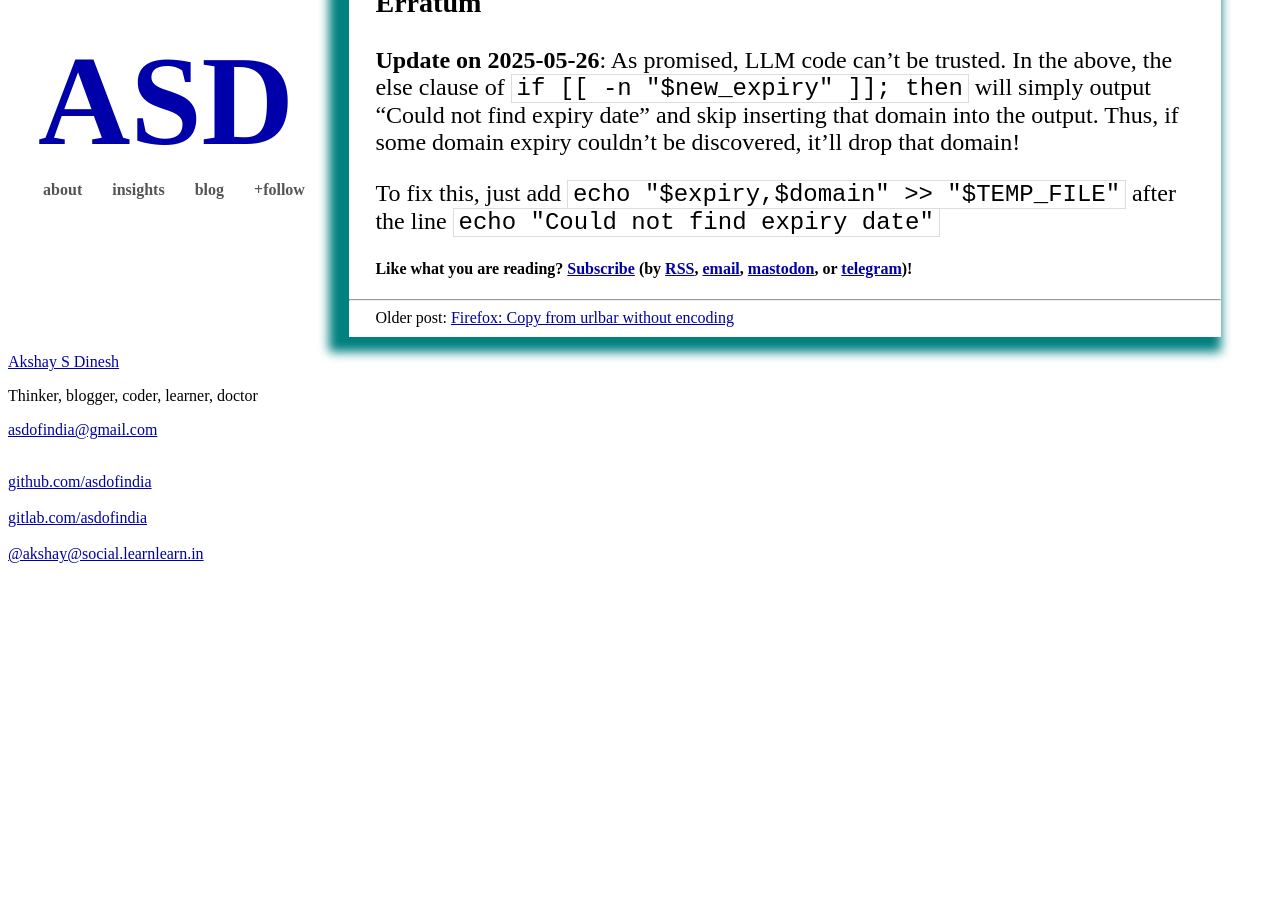
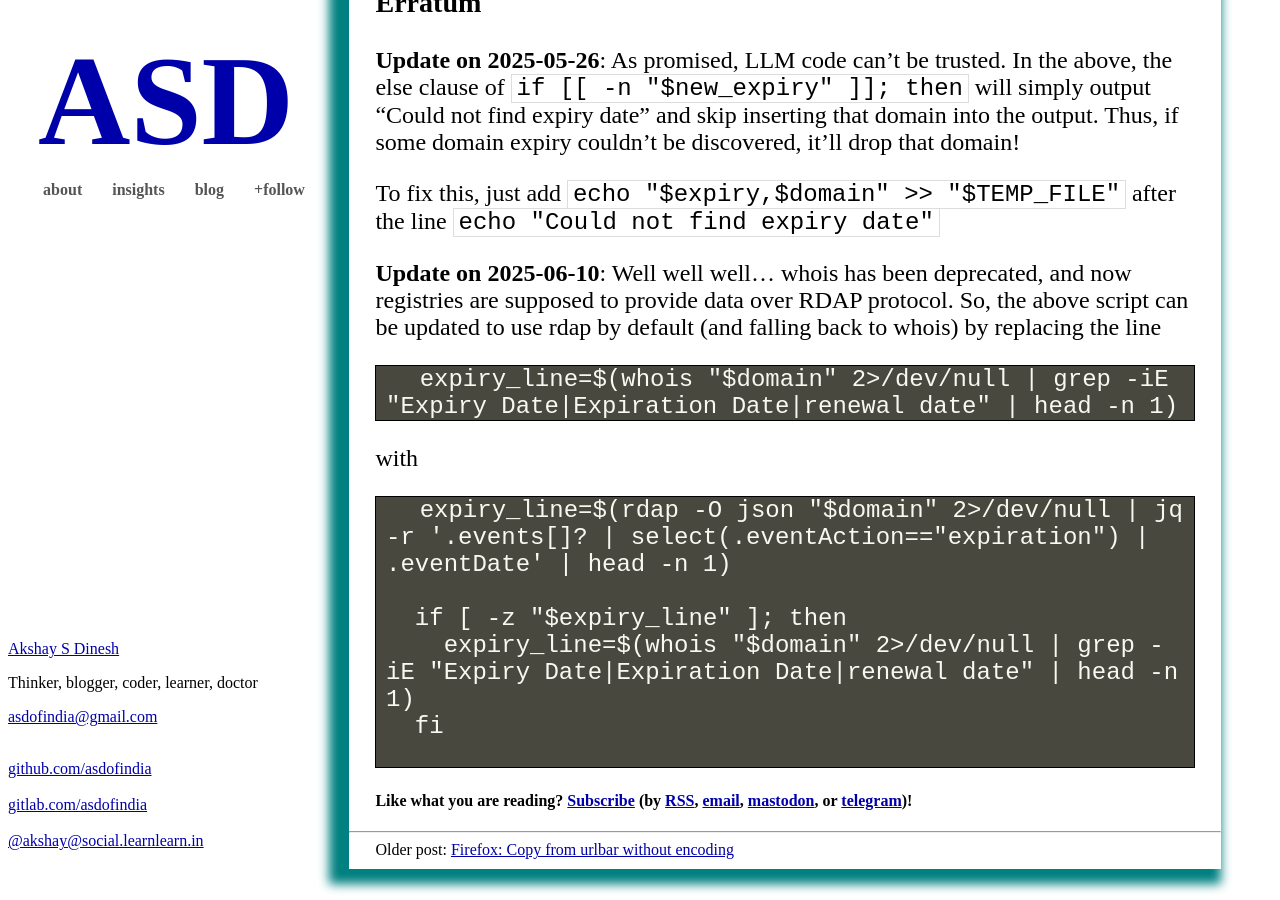
Before and after one commit to asdofindia/asdofindia.github.io, a Jekyll site: the page built from _posts/2025-05-20-domain-expiry-check-script.md, in a window 1280 px wide and 900 px high, scrolled down 4048 px. Built offline with Jekyll 4.4.1, drawn with Linux system fonts in a browser that asks for light colours; before the commit the page ends 4638 px from its top, so only the background shows below that.

Commit message:
update domain checker with rdap

````diff
--- a/_posts/2025-05-20-domain-expiry-check-script.md
+++ b/_posts/2025-05-20-domain-expiry-check-script.md
@@ -132,3 +132,20 @@ So I just have to remember to `systemctl --user daemon-reload` `systemctl --user
 **Update on 2025-05-26**: As promised, LLM code can't be trusted. In the above, the else clause of `if [[ -n "$new_expiry" ]]; then` will simply output "Could not find expiry date" and skip inserting that domain into the output. Thus, if some domain expiry couldn't be discovered, it'll drop that domain!
 
 To fix this, just add `echo "$expiry,$domain" >> "$TEMP_FILE"` after the line `echo "Could not find expiry date"`
+
+**Update on 2025-06-10**: Well well well... whois has been deprecated, and now registries are supposed to provide data over RDAP protocol. So, the above script can be updated to use rdap by default (and falling back to whois) by replacing the line
+
+```
+  expiry_line=$(whois "$domain" 2>/dev/null | grep -iE "Expiry Date|Expiration Date|renewal date" | head -n 1)
+```
+
+with
+
+```
+  expiry_line=$(rdap -O json "$domain" 2>/dev/null | jq -r '.events[]? | select(.eventAction=="expiration") | .eventDate' | head -n 1)
+
+  if [ -z "$expiry_line" ]; then
+    expiry_line=$(whois "$domain" 2>/dev/null | grep -iE "Expiry Date|Expiration Date|renewal date" | head -n 1)
+  fi
+
+```
````
